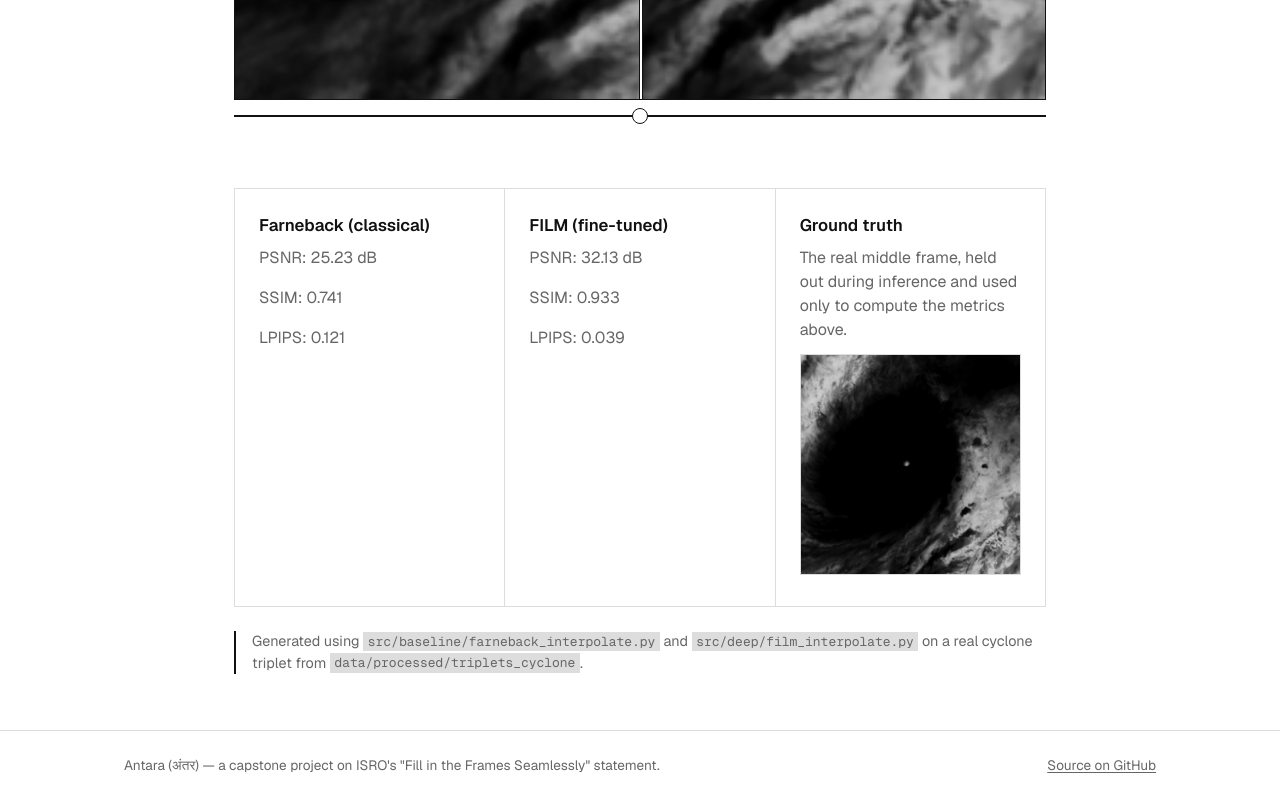
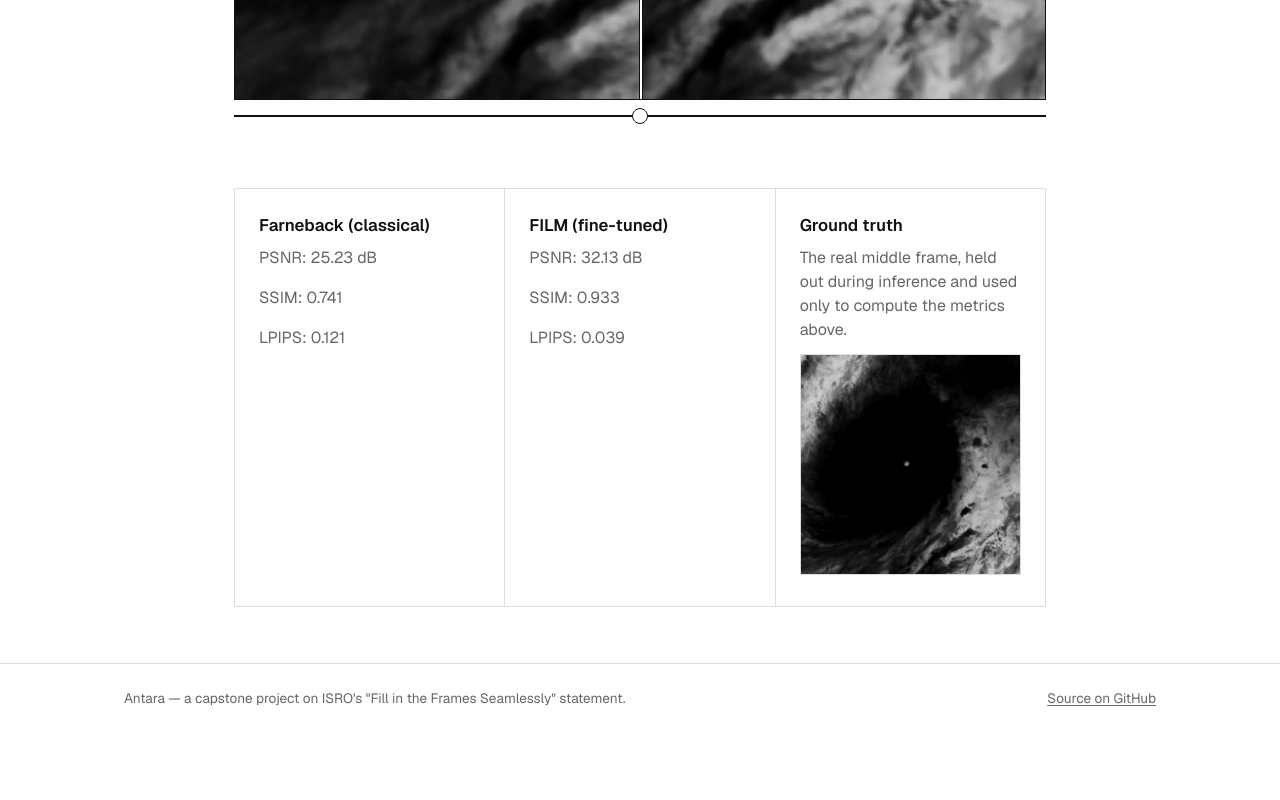
Before and after one commit to HimanshuSolo/Antara, a Next.js app in the folder web/: page /demo in a window 1280 px wide. Shown: the part 1069-1869 px from the top of the page. After the commit the page ends 1801 px from the top, so only its background shows below. Built offline with nearby package versions, Linux system fonts and the light colour scheme.

Commit message:
front-changes

```diff
--- a/web/app/demo/page.tsx
+++ b/web/app/demo/page.tsx
@@ -61,12 +61,6 @@ export default function DemoPage() {
           />
         </div>
       </div>
-
-      <p className="caveat">
-        Generated using <code>src/baseline/farneback_interpolate.py</code> and{" "}
-        <code>src/deep/film_interpolate.py</code> on a real cyclone triplet from{" "}
-        <code>data/processed/triplets_cyclone</code>.
-      </p>
     </div>
   );
 }
--- a/web/components/SiteFooter.tsx
+++ b/web/components/SiteFooter.tsx
@@ -2,7 +2,7 @@ export default function SiteFooter() {
   return (
     <footer className="site-footer">
       <div className="container container--wide site-footer__inner">
-        <span>Antara (अंतर) — a capstone project on ISRO&apos;s &quot;Fill in the Frames Seamlessly&quot; statement.</span>
+        <span>Antara — a capstone project on ISRO&apos;s &quot;Fill in the Frames Seamlessly&quot; statement.</span>
         <a href="https://github.com/HimanshuSolo/Antara" target="_blank" rel="noopener noreferrer">
           Source on GitHub
         </a>
```
